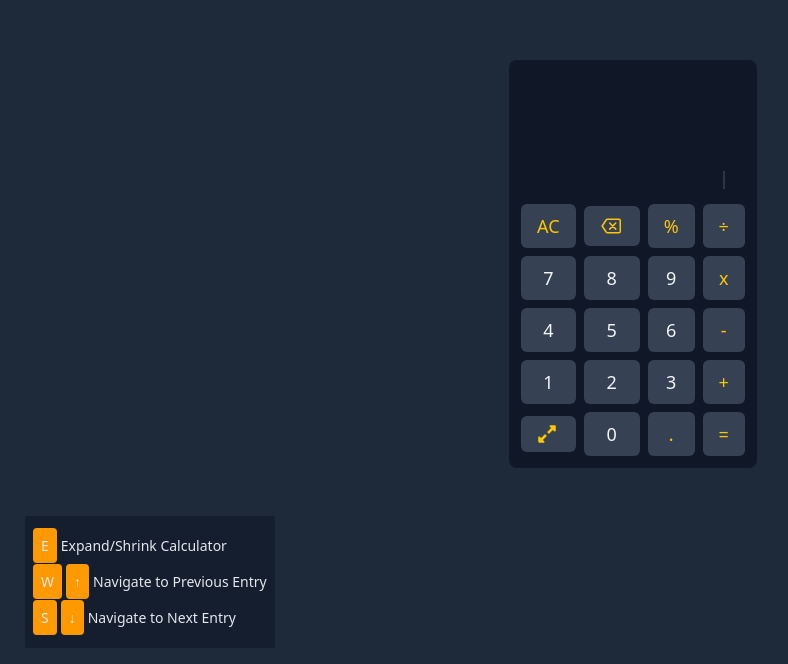
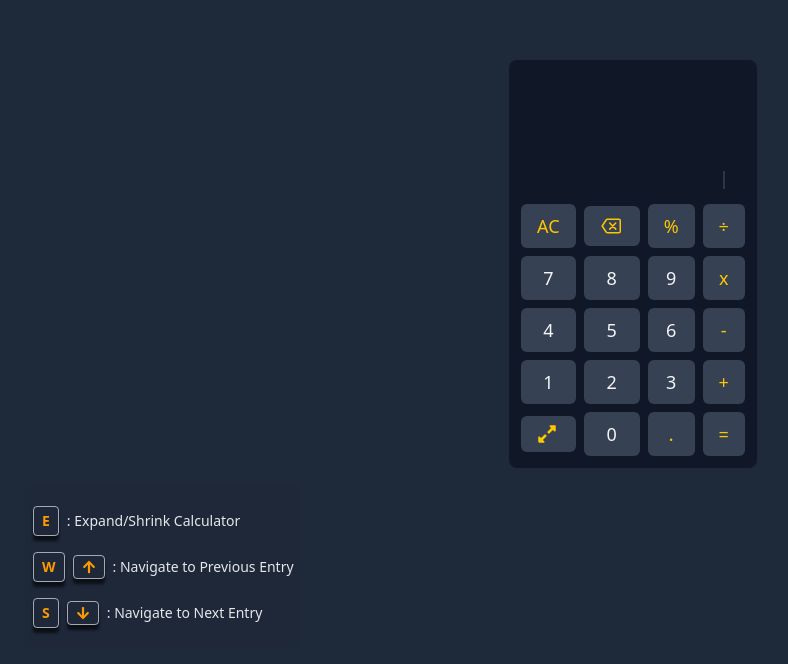
Before and after one commit to prashantStha308/calculator, a React (Vite) app: page / in a window 1280 px wide. Shown: the part 136-800 px from the top of the page, without its empty margins (7-795 px from the left). Built offline with nearby package versions, Linux system fonts and the light colour scheme.

Commit message:
fix: updated desgin for shortcut key icons.

```diff
--- a/src/components/Shortcuts.jsx
+++ b/src/components/Shortcuts.jsx
@@ -1,3 +1,6 @@
+import { FaArrowUp , FaArrowDown } from "react-icons/fa";
+
+
 const Shortcuts = () => {
 
     const shortcuts= [
@@ -6,21 +9,21 @@ const Shortcuts = () => {
             action: "Expand/Shrink Calculator"
         },
         {
-            keys: [ 'W' , '↑' ],
+            keys: [ 'W' , <FaArrowUp /> ],
             action: "Navigate to Previous Entry"
         },
         {
-            keys:[ 'S' , '↓' ],
+            keys:[ 'S' , <FaArrowDown /> ],
             action: "Navigate to Next Entry"
         }
     ]
 
   return (
-    <ul className="hidden md:grid gap-4 text-sm select-none bg-gray-900/60 px-2 py-5 rounded-xs">
+    <ul className="hidden md:grid gap-4 text-sm select-none bg-gray-800/60 px-2 py-5 rounded-xs">
         {
             shortcuts.map( ( item , index ) =>{
                 return(
-                    <li key={ index }>
+                    <li key={ index } className="flex gap-2 justify-start items-center">
                         {
                             item.keys.map( (key , kIndex) => (
                                 <span key={ kIndex + index } className="shortcut-keys">
@@ -28,7 +31,7 @@ const Shortcuts = () => {
                                 </span>
                             ))
                         }
-                        { item.action }
+                        : { item.action }
                     </li>
                 )
             })
--- a/src/index.css
+++ b/src/index.css
@@ -22,7 +22,13 @@
 }
 
 .shortcut-keys{
-  @apply bg-amber-500 p-2 rounded-sm mr-1;
+  @apply text-amber-500 py-1 px-2 rounded-sm font-bold border border-white/60 hover:translate-y-1 transition-all duration-150;
+
+  box-shadow: 0px 5px 3px rgba(0, 0, 0, 0.618);
+}
+
+.shortcut-keys:hover{
+  box-shadow: 0 0 2px rgba(0, 0, 0, 0.719);
 }
 
 input[ type="number" ]::-webkit-scrollbar-track {
```
